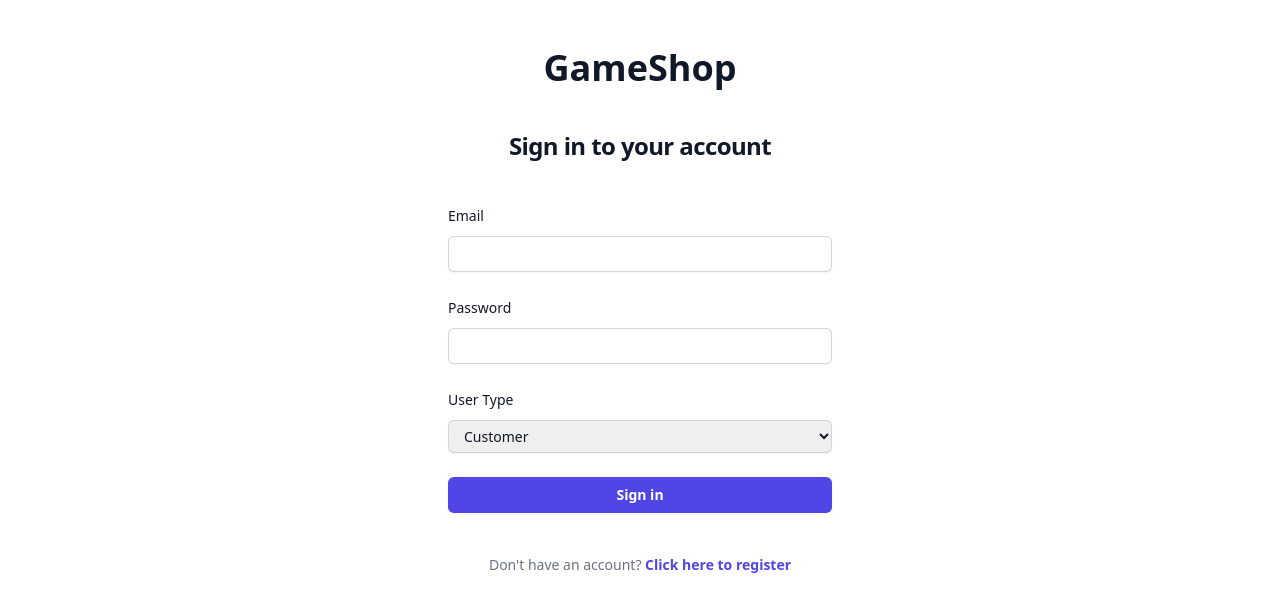
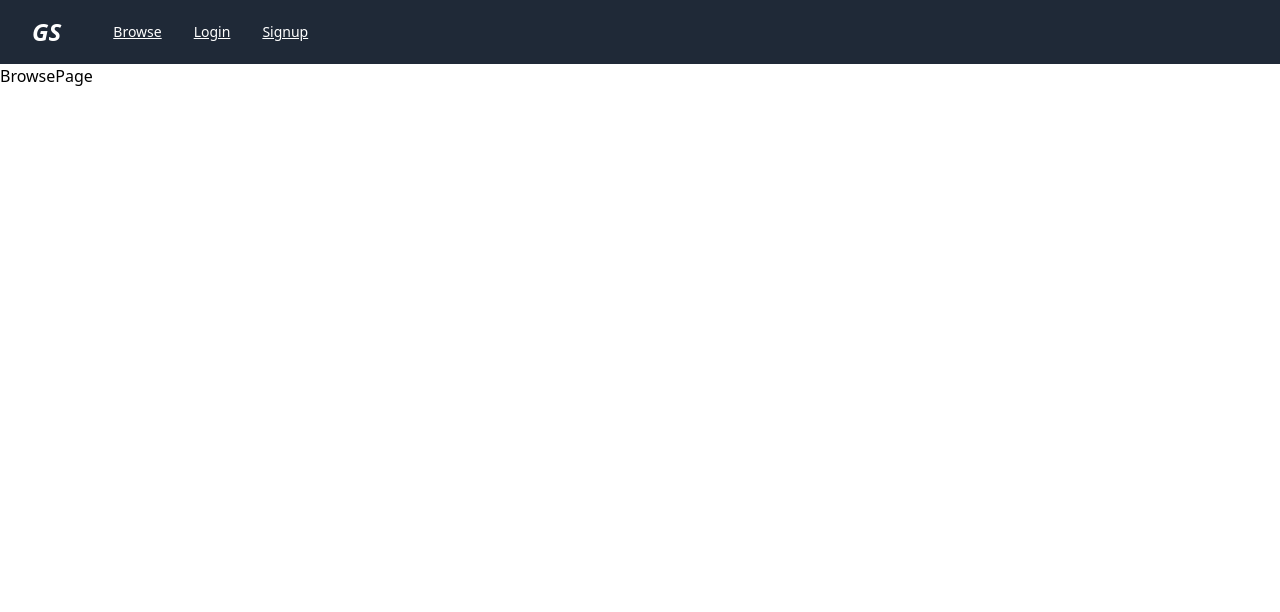
Before and after one commit to McGill-ECSE321-Fall2024/GameHub360, a React app in the folder GameShop-Frontend/: page /browse in a window 1280 px wide. Before the commit this address led to /login. Shown: the top 612 px of the page. Built offline with nearby package versions, Linux system fonts and the light colour scheme.

Commit message:
reorg router and navbar for public browse

```diff
--- a/GameShop-Frontend/src/components/Navbar.tsx
+++ b/GameShop-Frontend/src/components/Navbar.tsx
@@ -14,7 +14,7 @@ function classNames(...classes: string[]) {
 }
 
 interface NavbarProps {
-  userType: UserType;
+  userType: UserType | null;
 }
 
 type LinkPair = {
@@ -28,25 +28,29 @@ const Navbar = ({ userType }: NavbarProps) => {
     switch (userType) {
       case UserType.CUSTOMER:
         return [
-          { name: 'Home', to: GeneralRouteNames.BASE },
+          { name: 'Browse', to: GeneralRouteNames.BROWSE },
           { name: 'Orders', to: CustomerRouteNames.ORDERS },
           { name: 'Wishlist', to: CustomerRouteNames.WISHLIST },
           // Add more links as needed (these are just examples)
         ];
       case UserType.EMPLOYEE:
         return [
-          { name: 'Home', to: GeneralRouteNames.BASE },
+          { name: 'Browse', to: GeneralRouteNames.BROWSE },
           { name: 'Game Requests', to: EmployeeRouteNames.GAME_REQUESTS },
           // Add more links as needed (these are just examples)
         ];
       case UserType.MANAGER:
         return [
-          { name: 'Home', to: GeneralRouteNames.BASE },
+          { name: 'Browse', to: GeneralRouteNames.BROWSE },
           { name: 'Dashboard', to: ManagerRouteNames.DASHBOARD },
           // Add more links as needed (these are just examples)
         ];
       default:
-        return [{ name: 'Home', to: GeneralRouteNames.BASE }];
+        return [
+          { name: 'Browse', to: GeneralRouteNames.BROWSE },
+          { name: 'Login', to: GeneralRouteNames.LOGIN },
+          { name: 'Signup', to: GeneralRouteNames.SIGNUP },
+        ];
     }
   })();
 
@@ -77,6 +81,7 @@ const Navbar = ({ userType }: NavbarProps) => {
                 </div>
               </div>
 
+              {userType && (
                 <div className="lg:ml-4 lg:block">
                   <div className="flex items-center">
                     <Menu as="div" className="relative ml-4 flex-shrink-0">
@@ -139,6 +144,7 @@ const Navbar = ({ userType }: NavbarProps) => {
                     </Menu>
                   </div>
                 </div>
+              )}
             </div>
           </div>
         </>
--- a/GameShop-Frontend/src/model/routeNames/GeneralRouteNames.ts
+++ b/GameShop-Frontend/src/model/routeNames/GeneralRouteNames.ts
@@ -1,5 +1,6 @@
 export enum GeneralRouteNames {
   BASE = '/',
+  BROWSE = '/browse',
   LOGIN = '/login',
   SIGNUP = '/signup',
   PROFILE = '/profile',
--- /dev/null
+++ b/GameShop-Frontend/src/pages/BrowsePage.tsx
@@ -0,0 +1,5 @@
+const BrowsePage = () => {
+  return <div>BrowsePage</div>;
+};
+
+export default BrowsePage;
--- a/GameShop-Frontend/src/pages/HomePage.tsx
+++ /dev/null
@@ -1,5 +0,0 @@
-const HomePage = () => {
-  return <div>HomePage</div>;
-};
-
-export default HomePage;
--- a/GameShop-Frontend/src/pages/auth/LoginPage.tsx
+++ b/GameShop-Frontend/src/pages/auth/LoginPage.tsx
@@ -60,11 +60,8 @@ const LoginPage = () => {
   };
 
   return (
-    <div className="flex min-h-full flex-1 flex-col justify-center px-6 py-12 lg:px-8">
+    <div className="flex min-h-full flex-1 flex-col justify-center px-6 py-6 lg:px-8">
       <div className="sm:mx-auto sm:w-full sm:max-w-sm">
-        <h1 className="text-center text-4xl font-extrabold text-gray-900">
-          GameShop
-        </h1>
         <h2 className="mt-10 text-center text-2xl font-bold leading-9 tracking-tight text-gray-900">
           Sign in to your account
         </h2>
--- a/GameShop-Frontend/src/pages/auth/SignupPage.tsx
+++ b/GameShop-Frontend/src/pages/auth/SignupPage.tsx
@@ -63,12 +63,9 @@ const SignUpPage = () => {
   };
 
   return (
-    <div className="flex min-h-full flex-1 items-center justify-center px-4 py-12 sm:px-6 lg:px-8">
+    <div className="flex min-h-full flex-1 items-center justify-center px-4 py-6 sm:px-6 lg:px-8">
       <div className="w-full max-w-sm space-y-10">
         <div>
-          <h1 className="text-center text-4xl font-extrabold text-gray-900">
-            GameShop
-          </h1>
           <h2 className="mt-10 text-center text-2xl font-bold leading-9 tracking-tight text-gray-900">
             Create a customer account
           </h2>
--- a/GameShop-Frontend/src/router/AuthRouter.tsx
+++ b/GameShop-Frontend/src/router/AuthRouter.tsx
@@ -2,18 +2,28 @@ import { Route, Routes, Navigate } from 'react-router-dom';
 import { GeneralRouteNames } from '../model/routeNames/GeneralRouteNames';
 import LoginPage from '../pages/auth/LoginPage';
 import SignupPage from '../pages/auth/SignupPage';
+import BrowsePage from '../pages/BrowsePage';
+import Navbar from '../components/Navbar';
 
 const AuthRouter = () => {
   return (
     <>
+      <Navbar userType={null} />
       <Routes>
+        <Route path={GeneralRouteNames.BROWSE} element={<BrowsePage />} />
         <Route path={GeneralRouteNames.LOGIN} element={<LoginPage />} />
         <Route path={GeneralRouteNames.SIGNUP} element={<SignupPage />} />
 
-        {/* Redirect all other routes to login */}
+        {/* Redirect base route to browse */}
+        <Route
+          path={GeneralRouteNames.BASE}
+          element={<Navigate to={GeneralRouteNames.BROWSE} replace />}
+        />
+
+        {/* TEMP (will need a 404)*/}
         <Route
           path="*"
-          element={<Navigate to={GeneralRouteNames.LOGIN} replace />}
+          element={<Navigate to={GeneralRouteNames.BROWSE} replace />}
         />
       </Routes>
     </>
--- a/GameShop-Frontend/src/router/CustomerRouter.tsx
+++ b/GameShop-Frontend/src/router/CustomerRouter.tsx
@@ -2,25 +2,31 @@ import { Navigate, Route, Routes } from 'react-router-dom';
 import { GeneralRouteNames } from '../model/routeNames/GeneralRouteNames';
 import Navbar from '../components/Navbar';
 import { UserType } from '../model/user/UserType';
-import HomePage from '../pages/HomePage';
 import ProfilePage from '../pages/ProfilePage';
 import { CustomerRouteNames } from '../model/routeNames/CustomerRouteNames';
 import OrdersPage from '../pages/customer/OrdersPage';
 import WishlistPage from '../pages/customer/WishlistPage';
+import BrowsePage from '../pages/BrowsePage';
 
 const CustomerRouter = () => {
   return (
     <>
       <Navbar userType={UserType.CUSTOMER} />
       <Routes>
-        <Route path={GeneralRouteNames.BASE} element={<HomePage />} />
+        <Route path={GeneralRouteNames.BROWSE} element={<BrowsePage />} />
         <Route path={GeneralRouteNames.PROFILE} element={<ProfilePage />} />
 
         <Route path={CustomerRouteNames.ORDERS} element={<OrdersPage />} />
         <Route path={CustomerRouteNames.WISHLIST} element={<WishlistPage />} />
         {/* Continue adding routes here */}
 
-        {/* Redirect all other routes to Base --> temporary! (will need a 404) */}
+        {/* Redirect base route to browse */}
+        <Route
+          path={GeneralRouteNames.BASE}
+          element={<Navigate to={GeneralRouteNames.BROWSE} replace />}
+        />
+
+        {/* TEMP (will need a 404) */}
         <Route
           path="*"
           element={<Navigate to={GeneralRouteNames.BASE} replace />}
--- a/GameShop-Frontend/src/router/EmployeeRouter.tsx
+++ b/GameShop-Frontend/src/router/EmployeeRouter.tsx
@@ -2,17 +2,17 @@ import { Navigate, Route, Routes } from 'react-router-dom';
 import { GeneralRouteNames } from '../model/routeNames/GeneralRouteNames';
 import Navbar from '../components/Navbar';
 import { UserType } from '../model/user/UserType';
-import HomePage from '../pages/HomePage';
 import ProfilePage from '../pages/ProfilePage';
 import GameRequestsPage from '../pages/employee/GameRequestsPage';
 import { EmployeeRouteNames } from '../model/routeNames/EmployeeRouteNames';
+import BrowsePage from '../pages/BrowsePage';
 
 const EmployeeRouter = () => {
   return (
     <>
       <Navbar userType={UserType.EMPLOYEE} />
       <Routes>
-        <Route path={GeneralRouteNames.BASE} element={<HomePage />} />
+        <Route path={GeneralRouteNames.BROWSE} element={<BrowsePage />} />
         <Route path={GeneralRouteNames.PROFILE} element={<ProfilePage />} />
 
         <Route
@@ -21,7 +21,13 @@ const EmployeeRouter = () => {
         />
         {/* Continue adding routes here */}
 
-        {/* Redirect all other routes to Base --> temporary! (will need a 404) */}
+        {/* Redirect base route to browse */}
+        <Route
+          path={GeneralRouteNames.BASE}
+          element={<Navigate to={GeneralRouteNames.BROWSE} replace />}
+        />
+
+        {/* TEMP (will need a 404)*/}
         <Route
           path="*"
           element={<Navigate to={GeneralRouteNames.BASE} replace />}
--- a/GameShop-Frontend/src/router/ManagerRouter.tsx
+++ b/GameShop-Frontend/src/router/ManagerRouter.tsx
@@ -2,23 +2,29 @@ import { Navigate, Route, Routes } from 'react-router-dom';
 import { GeneralRouteNames } from '../model/routeNames/GeneralRouteNames';
 import Navbar from '../components/Navbar';
 import { UserType } from '../model/user/UserType';
-import HomePage from '../pages/HomePage';
 import ProfilePage from '../pages/ProfilePage';
 import DashboardPage from '../pages/dashboard/DashboardPage';
 import { ManagerRouteNames } from '../model/routeNames/ManagerRouteNames';
+import BrowsePage from '../pages/BrowsePage';
 
 const ManagerRouter = () => {
   return (
     <>
       <Navbar userType={UserType.MANAGER} />
       <Routes>
-        <Route path={GeneralRouteNames.BASE} element={<HomePage />} />
+        <Route path={GeneralRouteNames.BROWSE} element={<BrowsePage />} />
         <Route path={GeneralRouteNames.PROFILE} element={<ProfilePage />} />
 
         <Route path={ManagerRouteNames.DASHBOARD} element={<DashboardPage />} />
         {/* Continue adding routes here */}
 
-        {/* Redirect all other routes to Base --> temporary! (will need a 404) */}
+        {/* Redirect base route to browse */}
+        <Route
+          path={GeneralRouteNames.BASE}
+          element={<Navigate to={GeneralRouteNames.BROWSE} replace />}
+        />
+
+        {/* TEMP (will need a 404) */}
         <Route
           path="*"
           element={<Navigate to={GeneralRouteNames.BASE} replace />}
```
Lines whose indentation alone changed are shown as unchanged.
